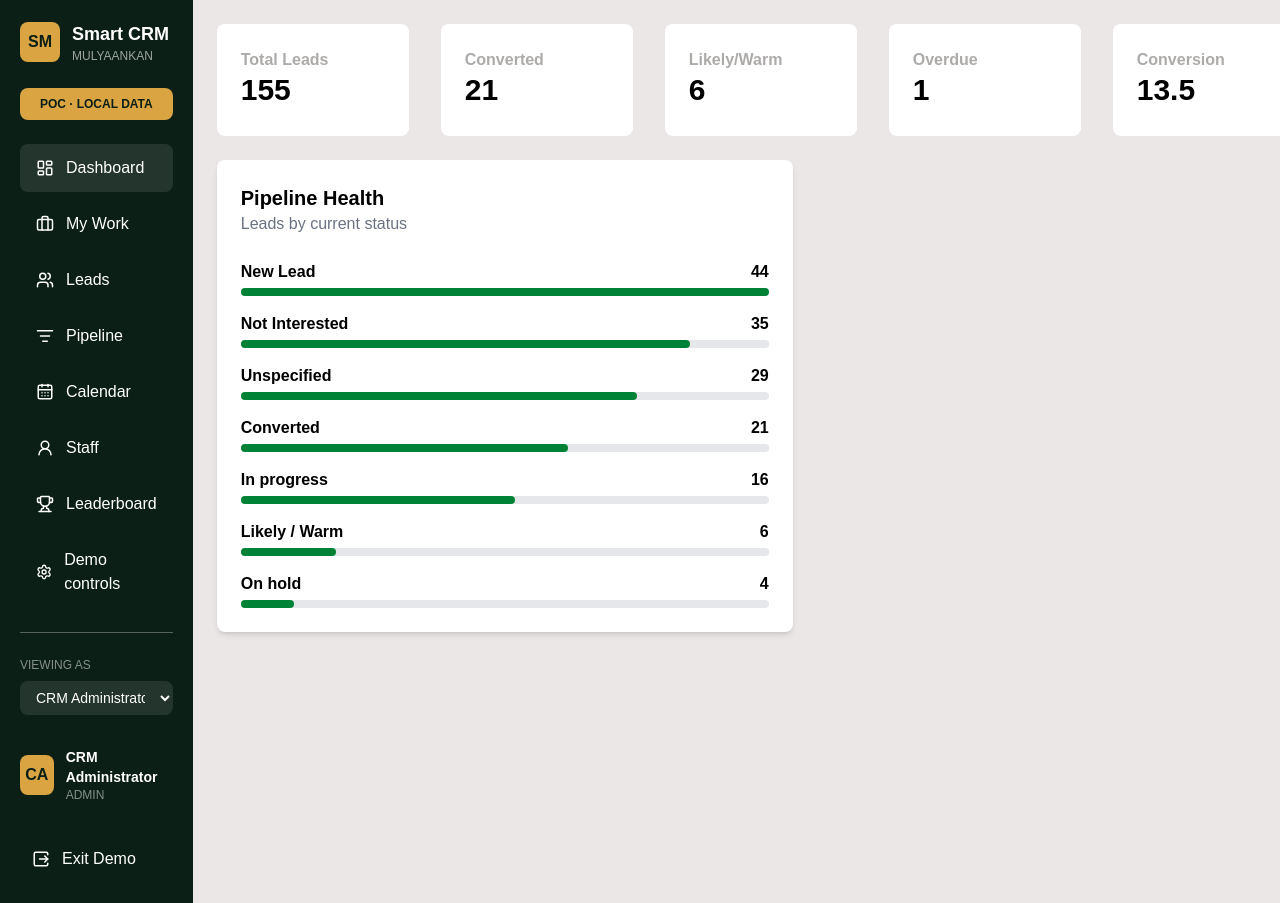
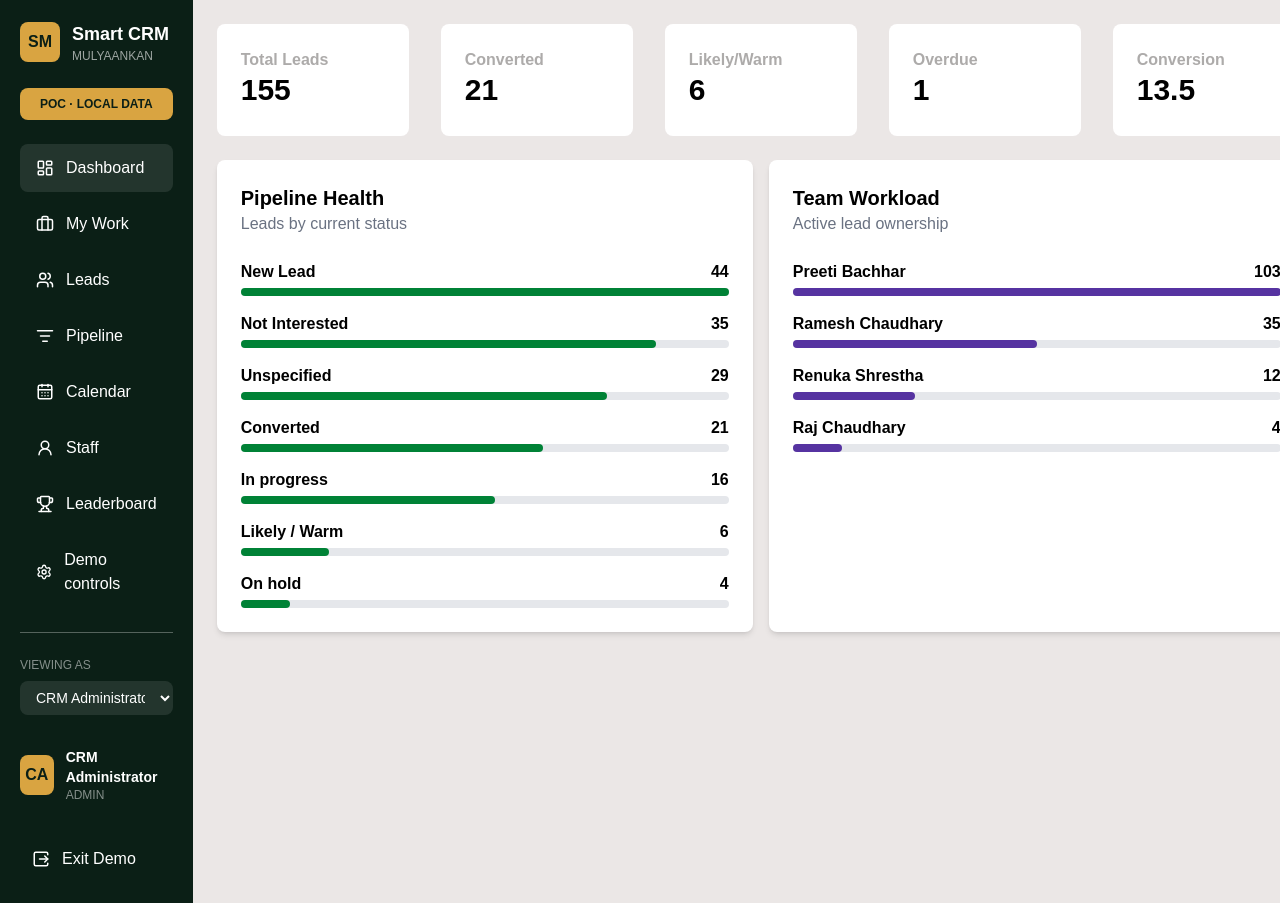
Before and after one commit to simranbist62/Smart-CRM, a Next.js app: page /dashboard in a window 1280 px wide. Shown: the top 903 px of the page. Built offline with nearby package versions, Linux system fonts and the light colour scheme.

Commit message:
Add TeamWorkload file in dashboard and Add Team Workload section

```diff
--- a/src/app/dashboard/page.tsx
+++ b/src/app/dashboard/page.tsx
@@ -1,5 +1,6 @@
 import Pipeline from "@/src/components/dashboard/Pipeline";
 import StatCard from "@/src/components/dashboard/StatCard";
+import TeamWorkload from "@/src/components/dashboard/TeamWorkload";
 import Sidebar from "@/src/components/layout/Sidebar";
 
 export default function Dashboard() {
@@ -17,8 +18,9 @@ export default function Dashboard() {
             <StatCard heading="Conversion" number={13.5} />
           </div>
 
-          <div>
+          <div className="flex gap-4">
             <Pipeline />
+            <TeamWorkload />
           </div>
         </main>
       </div>
--- /dev/null
+++ b/src/components/dashboard/TeamWorkload.tsx
@@ -0,0 +1,52 @@
+export default function TeamWorkload() {
+  return (
+    <div className="mt-6 w-full max-w-xl rounded-lg bg-white p-6 shadow-md">
+      <h2 className="text-xl font-bold text-black">Team Workload</h2>
+      <p className="mb-6 text-gray-500">Active lead ownership</p>
+
+      <div className="mb-4">
+        <div className="mb-1 flex justify-between font-bold text-black">
+          <span>Preeti Bachhar</span>
+          <span>103</span>
+        </div>
+
+        <div className="h-2 w-full rounded-full bg-gray-200">
+          <div className="h-2 w-full rounded-full bg-[#5633a1]"></div>
+        </div>
+      </div>
+
+      <div className="mb-4">
+        <div className="mb-1 flex justify-between font-bold text-black">
+          <span>Ramesh Chaudhary</span>
+          <span>35</span>
+        </div>
+
+        <div className="h-2 w-full rounded-full bg-gray-200">
+          <div className="h-2 w-[50%] rounded-full bg-[#5633a1]"></div>
+        </div>
+      </div>
+
+      <div className="mb-4">
+        <div className="mb-1 flex justify-between font-bold text-black">
+          <span>Renuka Shrestha</span>
+          <span>12</span>
+        </div>
+
+        <div className="h-2 w-full rounded-full bg-gray-200">
+          <div className="h-2 w-[25%] rounded-full bg-[#5633a1]"></div>
+        </div>
+      </div>
+
+      <div>
+        <div className="mb-1 flex justify-between font-bold text-black">
+          <span>Raj Chaudhary</span>
+          <span>4</span>
+        </div>
+
+        <div className="h-2 w-full rounded-full bg-gray-200">
+          <div className="h-2 w-[10%] rounded-full bg-[#5633a1]"></div>
+        </div>
+      </div>
+    </div>
+  );
+}
```
Also changed, not shown: src/components/dashboard/SalesOverview.tsx (deleted).
